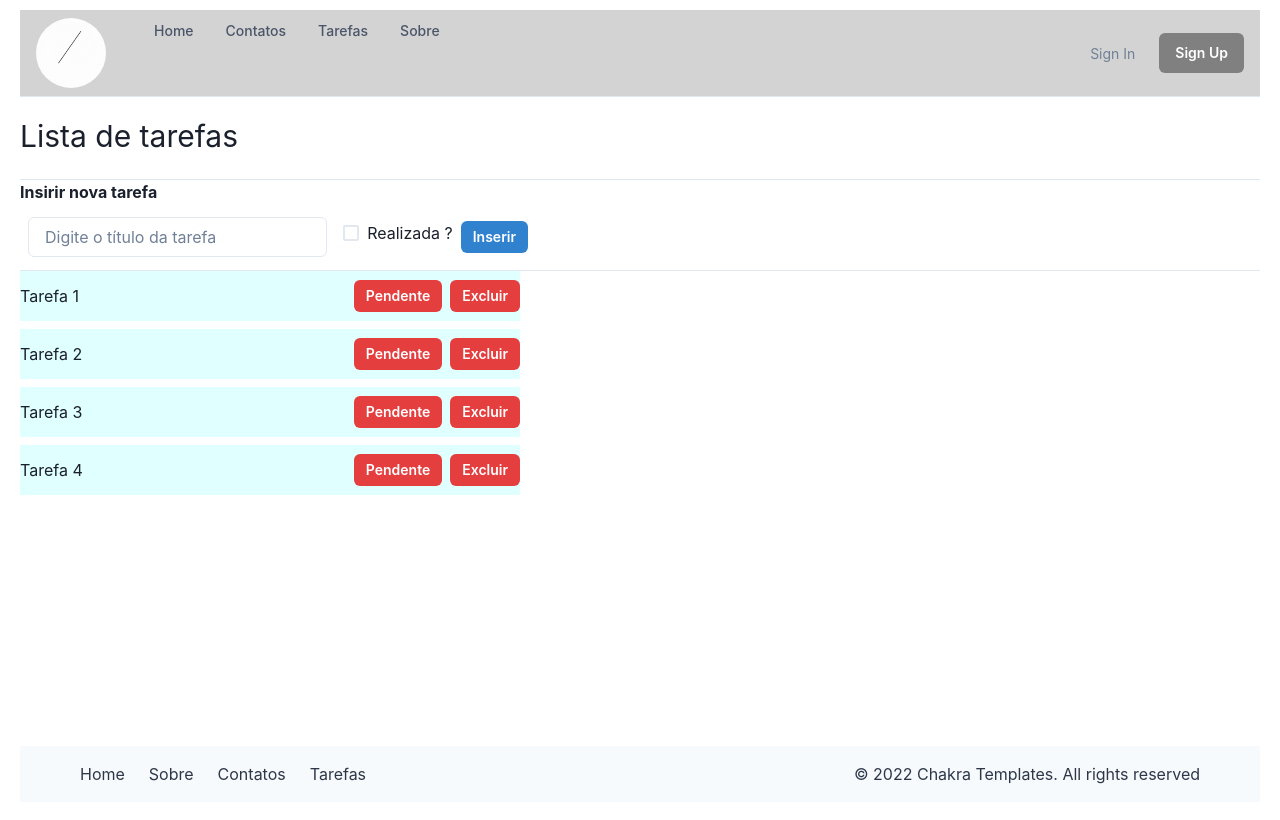
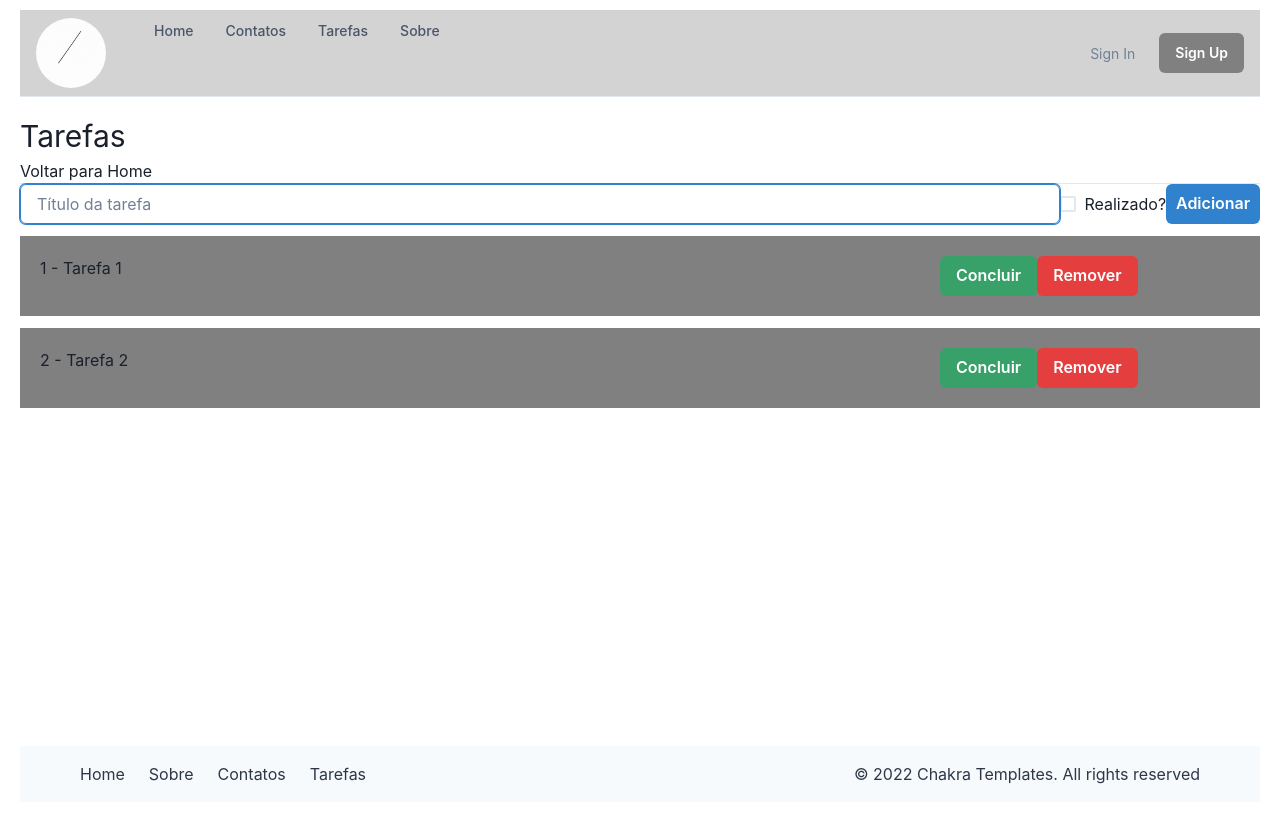
Before and after one commit to Eliane-f/atividade-react, a React (Vite) app in the folder meuapp/: page /tarefas in a window 1280 px wide. Built offline with nearby package versions, Linux system fonts and the light colour scheme.

Commit message:
aula 26/04

```diff
--- a/meuapp/src/components/tarefa/index.tsx
+++ /dev/null
@@ -1,22 +0,0 @@
-import { Box, Button } from '@chakra-ui/react'
-
-interface Props{
-    tarefa: string
-}
-
-function Tarefa({tarefa}:Props ){
-    return(
-        <Box width="500px" height="50px"  display="flex" alignItems="center" bg={'lightcyan'} mb={2} >
-            <Box  flex="1">
-                <p>{tarefa}</p>
-            </Box>
-
-            <Box ml={4} >
-                <Button colorScheme="red" size='sm'>Pendente</Button>
-                <Button colorScheme="red" size='sm' ml={2}>Excluir</Button>
-            </Box>
-      </Box>
-    )
-}
-
-export default Tarefa
--- /dev/null
+++ b/meuapp/src/components/tarefas/form/index.tsx
@@ -0,0 +1,47 @@
+import { Button, Checkbox, Flex, Input } from "@chakra-ui/react"
+import { useEffect, useRef, useState } from "react"
+import { Tarefa } from "../../../interfaces/tarefa"
+
+
+interface FormTarefaProps {
+    tarefas: Tarefa[]
+    setTarefas(tarefas:Tarefa[]): void
+}
+
+function FormTarefa({tarefas, setTarefas}: FormTarefaProps){
+    const [nomeTarefa, setNomeTarefa] = useState('')
+
+    function adicionarTarefa(){
+        if(tarefas.length > 0){
+            const ultimoId = tarefas[tarefas.length-1].id
+            const novaTarefa = {
+                id: ultimoId + 1,
+                nome: nomeTarefa,
+                concluida: false
+            }
+            setTarefas([...tarefas,novaTarefa])
+        }
+    }
+
+    const inputTarefa = useRef(null)
+
+
+    useEffect(() => {
+        if(inputTarefa.current) inputTarefa.current.focus()
+    }, [])
+
+    return (
+        <Flex alignItems='center' justifyContent='space-around'>
+            <Input
+            ref={inputTarefa}
+            value={nomeTarefa}
+            onChange={(evento) => setNomeTarefa(evento.target.value)}
+            placeholder="Título da tarefa"
+            size='md' />
+            <Checkbox>Realizado?</Checkbox>
+            <Button onClick={adicionarTarefa} colorScheme="blue">Adicionar</Button>
+        </Flex>
+    )
+}
+
+export default FormTarefa
--- /dev/null
+++ b/meuapp/src/components/tarefas/tarefa/index.tsx
@@ -0,0 +1,25 @@
+import { Box, Button, Grid } from "@chakra-ui/react"
+
+interface ItemTarefaProps {
+    titulo: string
+    idTarefa: number
+    apagarTarefa: any
+}
+
+function ItemTarefa({titulo,idTarefa,apagarTarefa}:ItemTarefaProps){
+    return (
+        <Grid templateColumns='3fr 1fr'
+        p={5} backgroundColor='gray' my={3}>
+            <Box>
+                {idTarefa} - {titulo}
+            </Box>
+            <Box>
+                <Button colorScheme='green'>Concluir</Button>
+                <Button onClick={() => apagarTarefa(idTarefa)}
+                colorScheme="red">Remover</Button>
+            </Box>
+        </Grid>
+    )
+}
+
+export default ItemTarefa
--- /dev/null
+++ b/meuapp/src/interfaces/tarefa.ts
@@ -0,0 +1,5 @@
+export interface Tarefa {
+    id: number
+    nome: string
+    concluida: boolean
+}
--- a/meuapp/src/pages/tarefas/index.tsx
+++ b/meuapp/src/pages/tarefas/index.tsx
@@ -1,28 +1,54 @@
-import Layout from "../../components/layout";
-import NovaTarefa from "../../components/nova-tarefa";
-import Tarefa from "../../components/tarefa";
+import { Link } from "react-router-dom"
+import Layout from "../../components/layout"
+import { useEffect, useState } from "react"
+import ItemTarefa from "../../components/tarefas/tarefa"
+import FormTarefa from "../../components/tarefas/form"
+import { Tarefa } from "../../interfaces/tarefa"
+
+function Tarefas(){
 
 
-function Atividades(){
-    return(
+    const [tarefas, setTarefas] = useState<Tarefa[]>([])
+
+    function carregarLista(){
+        return [
+            {id: 1, nome: "Tarefa 1", concluida: false},
+            {id: 2, nome: "Tarefa 2", concluida: false}
+        ]
+    }
+
+    useEffect(() => {
+        alert('Render')
+        const tarefas = carregarLista()
+        setTarefas(tarefas)
+    },[])
+
+
+
+    function apagarTarefa(id: number){
+        const tarefasAtualizadas = tarefas.filter((tarefa) => tarefa.id !== id)
+        setTarefas(tarefasAtualizadas)
+    }
+
+    return (
         <Layout>
-            <div style={{ marginTop: '40px' }}>
-                <h1>Lista de tarefas</h1>
-            </div>
-            <div style={{ marginTop: '20px' }}>
-                <hr /> {}
-                <h2 style={{fontWeight: 'bold'}}>Insirir nova tarefa</h2>
-                <NovaTarefa></NovaTarefa>
-                <hr /> {}
-
-                <Tarefa tarefa='Tarefa 1' ></Tarefa>
-                <Tarefa tarefa='Tarefa 2' ></Tarefa>
-                <Tarefa tarefa='Tarefa 3' ></Tarefa>
-                <Tarefa tarefa='Tarefa 4' ></Tarefa>
-            </div>
+            <h1 style={{ marginTop: '40px' }}>Tarefas</h1>
+            <Link to='/'>Voltar para Home</Link>
+            <hr />
+            <FormTarefa
+            tarefas={tarefas}
+            setTarefas={setTarefas} />
+            {
+                tarefas.map((tarefa) => (
+                    <ItemTarefa
+                    key={tarefa.id}
+                    apagarTarefa={apagarTarefa}
+                    titulo={tarefa.nome}
+                    idTarefa={tarefa.id} />
+                ))
+            }
         </Layout>
     )
-
 }
 
-export default Atividades
+export default Tarefas
```
Also changed, not shown: meuapp/src/components/tarefas/nova-tarefa/index.tsx (renamed from meuapp/src/components/nova-tarefa/index.jsx).
